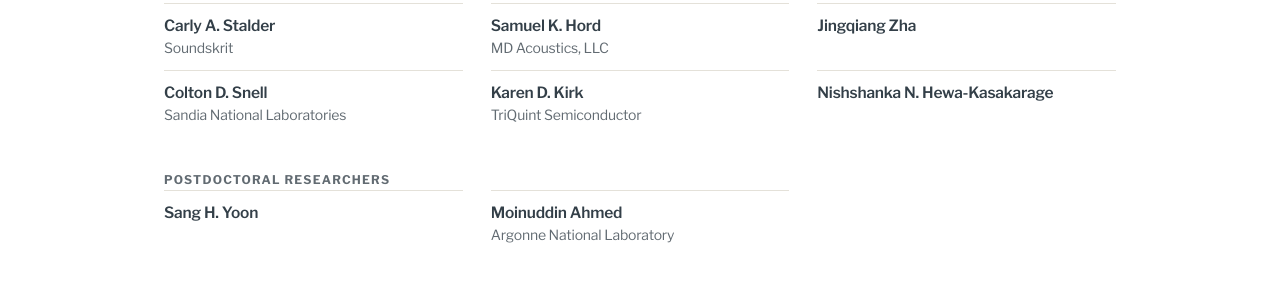
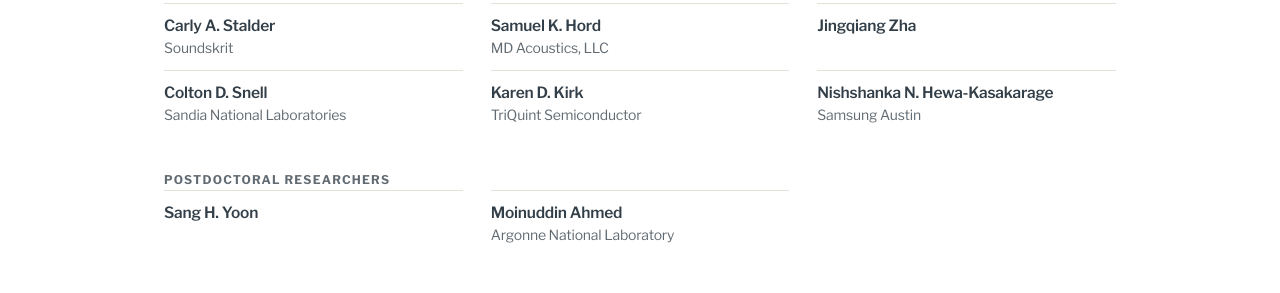
Before and after one commit to utacousticmems/utacousticmems.github.io, a Jekyll site: the page built from people.html, in a window 1280 px wide and 900 px high, scrolled down 2343 px. Shown: the part 154-447 px from the top of the window. Built offline with Jekyll 4.4.1, drawn with Linux system fonts in a browser that asks for light colours.

Commit message:
People: show Samsung Austin as where Nishshanka N. Hewa-Kasakarage is now
Co-Authored-By: Claude Opus 5.5 <noreply@anthropic.com>
Claude-Session: https://claude.ai/code/session_01XnJK1sjytc7JfGWan55jgr

```diff
--- a/_data/people.yml
+++ b/_data/people.yml
@@ -69,7 +69,7 @@ alumni:
   - { name: "Jingqiang Zha", degree: "M.S.", year: "", now: "" }
   - { name: "Colton D. Snell", degree: "M.S.", year: "", now: "Sandia National Laboratories" }
   - { name: "Karen D. Kirk", degree: "M.S.", year: "", now: "TriQuint Semiconductor" }
-  - { name: "Nishshanka N. Hewa-Kasakarage", degree: "M.S.", year: "", now: "" }
+  - { name: "Nishshanka N. Hewa-Kasakarage", degree: "M.S.", year: "", now: "Samsung Austin" }
   - { name: "Daniel W. Corona", degree: "B.S.", year: "", now: "" }
   - { name: "David P. Gawalt", degree: "B.S.", year: "", now: "" }
   - { name: "Blake Levy", degree: "B.S.E.E.", year: "", now: "" }
```
